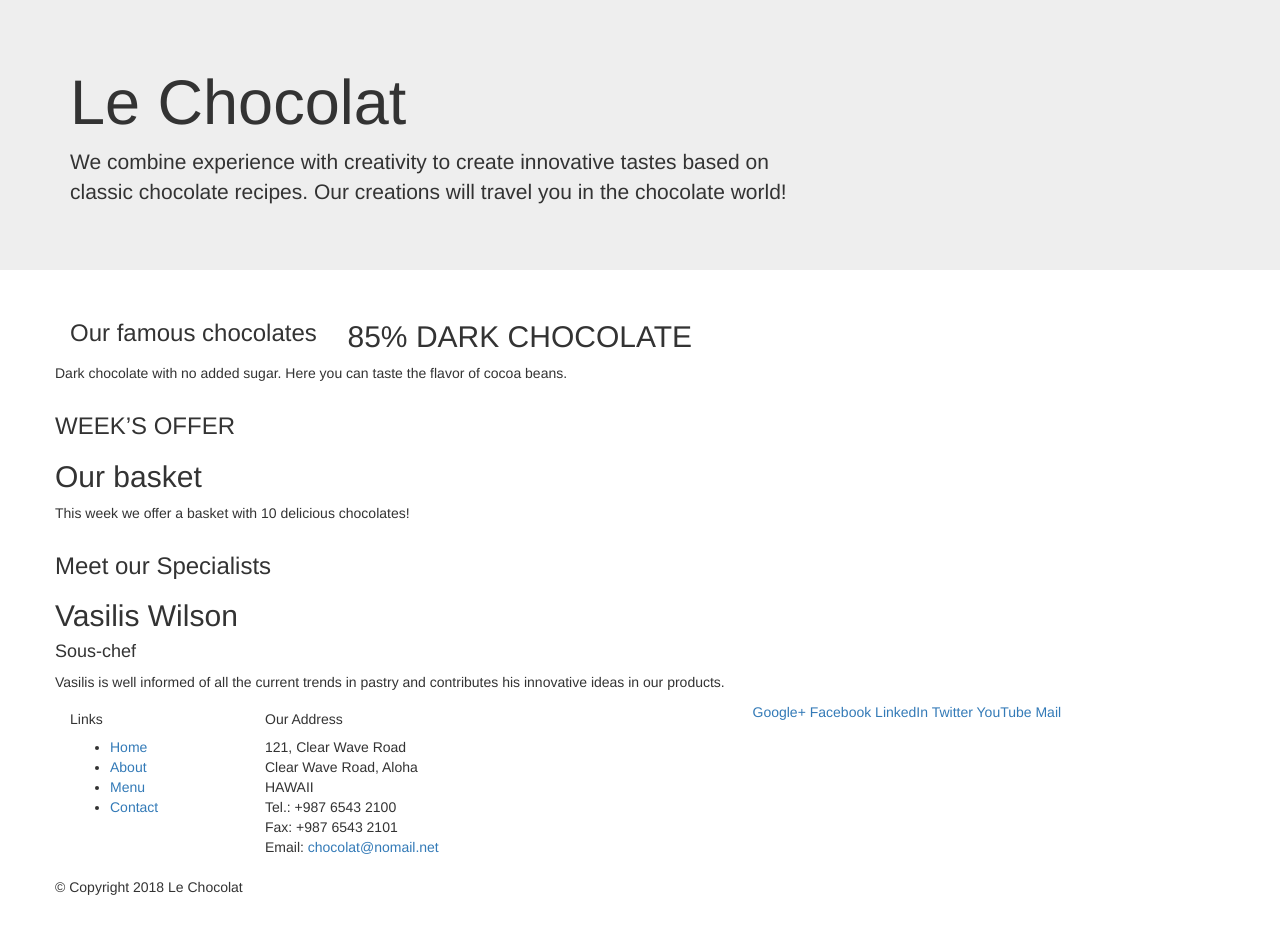
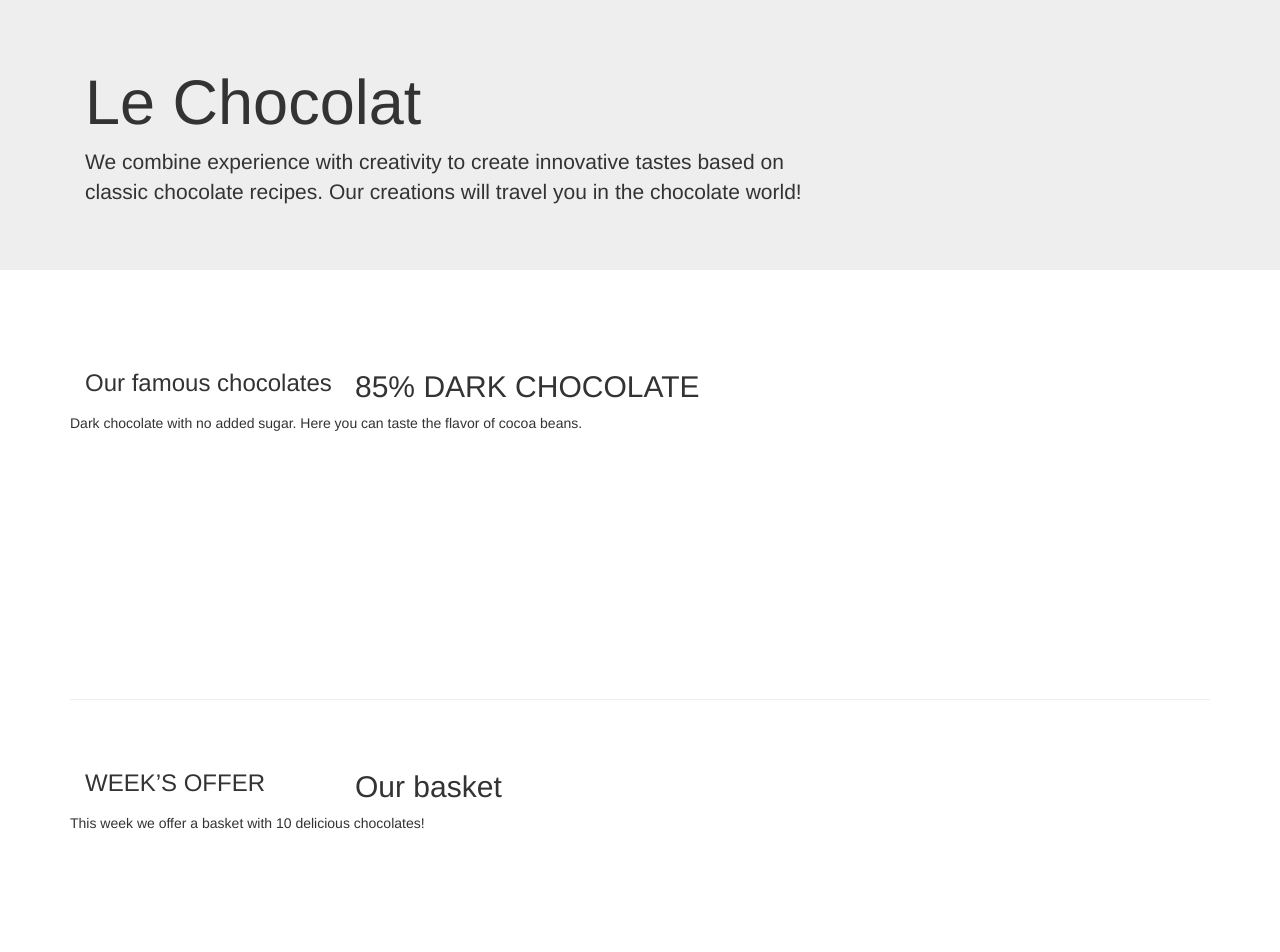
Before and after one commit to stanley8080/Le-chocolat, a plain HTML site: page index.html in a window 1280 px wide. Shown: the top 952 px of the page. Before the commit the page ends 907 px from the top, so only its background shows below. Drawn offline with nearby package versions, Linux system fonts and the light colour scheme.

Commit message:
Bootstrap Grid part 2

```diff
--- /dev/null
+++ b/css/styles.css
@@ -0,0 +1,25 @@
+.row-header{
+    margin:0px auto;.jumbotron {
+        padding:70px 30px 70px 30px;
+        margin:0px auto;
+        background: #6E3F19;
+        color:floralwhite;
+    }
+    address{
+        font-size:80%;
+        margin:0px;
+        color:#0f0f0f;
+    }
+    padding:0px;
+}
+.row-content {
+    margin:0px auto;
+    padding: 50px 0px 50px 0px;
+    border-bottom: 1px ridge;
+    min-height:400px;
+}
+.footer{
+    background-color: #dbb08d;
+    margin:0px auto;
+padding: 20px 0px 20px 0px;
+}
--- a/index.html
+++ b/index.html
@@ -8,6 +8,7 @@
     <meta http-equiv="x-ua-compatible" content="ie=edge">
     <!-- Bootstrap CSS -->
     <link rel="stylesheet" href="node_modules/bootstrap/dist/css/bootstrap.min.css">
+    <link href="css/styles.css" rel="stylesheet">
     <title>Le Chocolat</title>
 </head>
 
@@ -15,7 +16,7 @@
 
     <header class="jumbotron">
         <div class="container">
-            <div class="row">
+            <div class="row row-header">
                 <div class="col-12 col-sm-8">
                     <h1>Le Chocolat</h1>
                     <p>We combine experience with creativity to create innovative tastes based on classic chocolate
@@ -28,7 +29,7 @@
     </header>
 
     <div class="container">
-        <div class="row">
+        <div class="row row-content align-items-center">
             <div class="col-sm-4 col-md-3">
                 <h3>Our famous chocolates</h3>
             </div>
@@ -39,21 +40,21 @@
         </div >
 
 
-        <div class="row">
-            <div>
+        <div class="row row-content align-items-center">
+            <div class="col-sm-4 col-md-3">
                 <h3>WEEK’S OFFER</h3>
             </div>
-            <div>
+            <div class="col-sm col-md">
                 <h2>Our basket</h2>
                 <p>This week we offer a basket with 10 delicious chocolates! </p>
             </div>
         </div>
 
-        <div class="row">
-            <div>
+        <div class="row row-content align-items-center">
+            <div class="col-sm-4 col-md-3">
                 <h3>Meet our Specialists</h3>
             </div>
-            <div>
+            <div class="col-sm col-md">
                 <h2>Vasilis Wilson </h2>
                 <h4>Sous-chef</h4>
                 <p>Vasilis is well informed of all the current trends in pastry and contributes his innovative ideas in
@@ -62,12 +63,12 @@
         </div>
     </div>
 
-    <footer>
+    <footer class="footer">
         <div class="container">
             <div class="row">
                 <div class="col-5 offset-1 col-sm-2">
                     <h5>Links</h5>
-                    <ul>
+                    <ul class="list-unstyled">
                         <li><a href="#">Home</a></li>
                         <li><a href="#">About</a></li>
                         <li><a href="#">Menu</a></li>
@@ -85,8 +86,8 @@
                         Email: <a href="mailto:chocolat@nomail.net">chocolat@nomail.net</a>
                     </address>
                 </div>
-                <div class="col col-sm-4">
-                    <div>
+                <div class="col col-sm-4 align-self-center">
+                    <div style="text-align:center">
                         <a href="http://google.com/+">Google+</a>
                         <a href="http://www.facebook.com/profile.php?id=">Facebook</a>
                         <a href="http://www.linkedin.com/in/">LinkedIn</a>
@@ -96,7 +97,7 @@
                     </div>
                 </div>
             </div>
-            <div class="row">
+            <div class="row justify-content-center">
                 <div class="col-auto">
                     <p> &copy; Copyright 2018 Le Chocolat</p>
                 </div>
```
